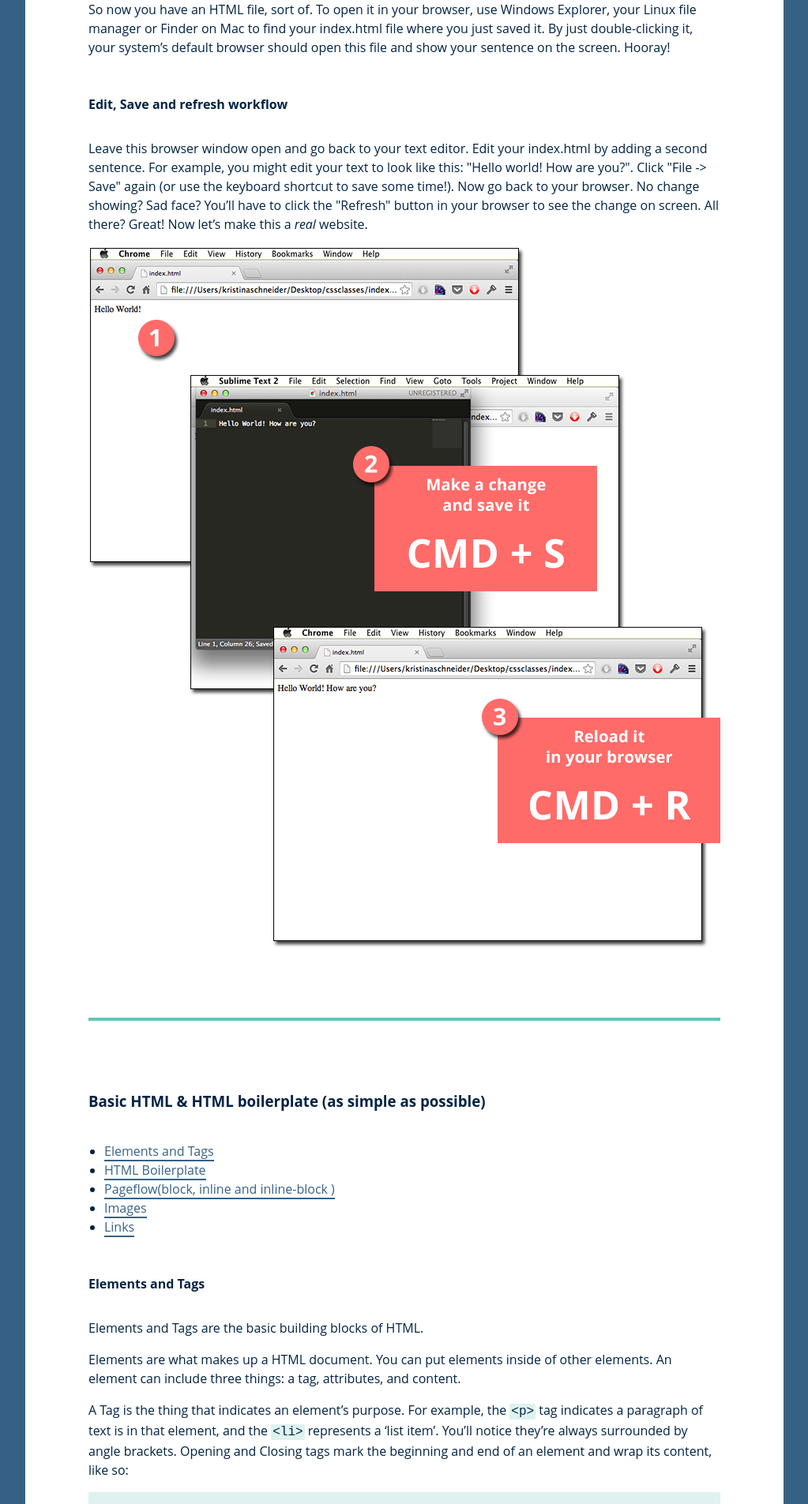
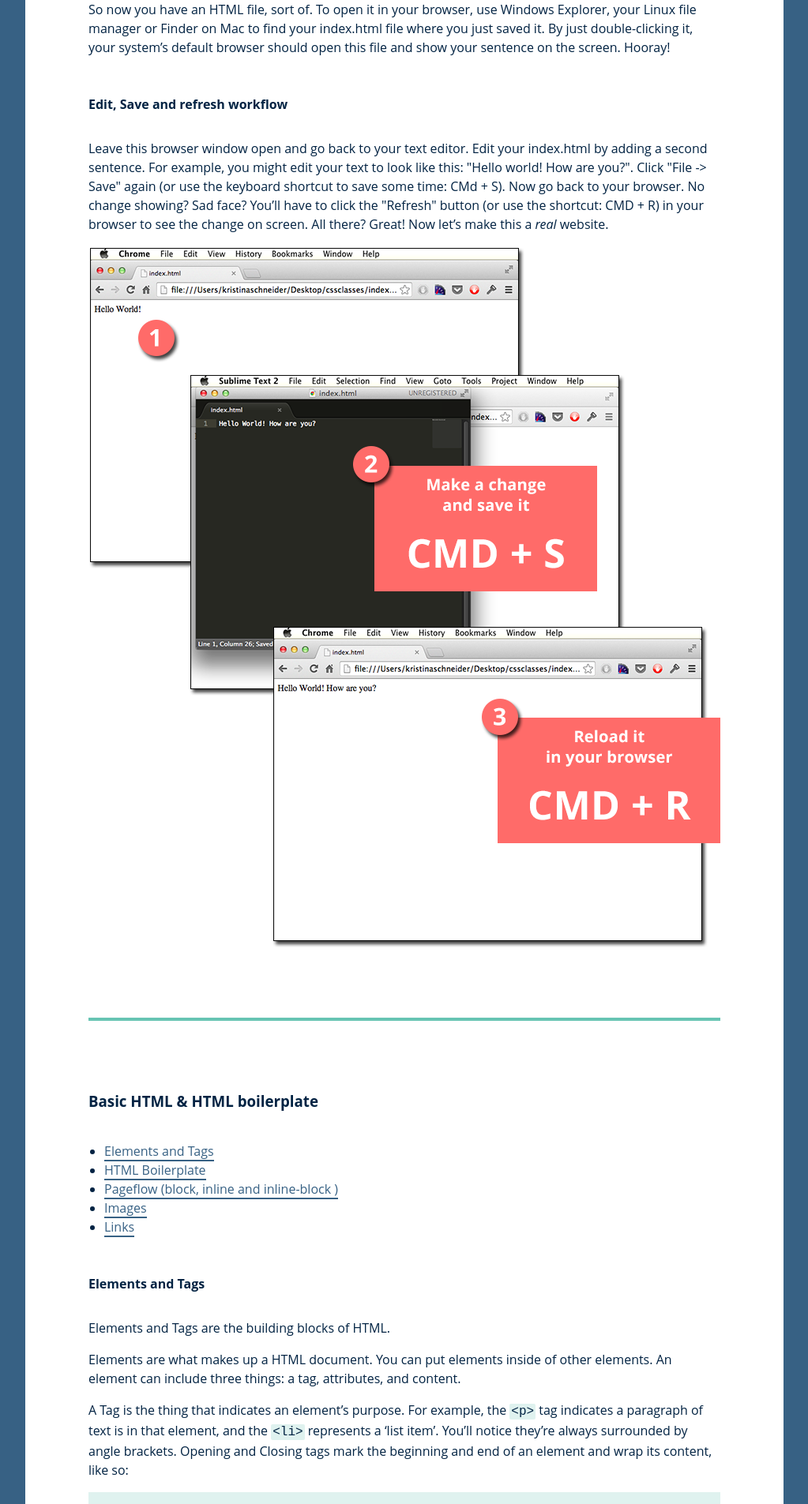
Before and after one commit to cssconf/CSSclasses--old, a Jekyll site: the page built from learning-materials.html, in a window 1280 px wide. Shown: the part 2120-4025 px from the top of the page at 79% size, without its empty margins (128-1151 px from the left). Built offline with Jekyll 4.4.1, drawn with Linux system fonts in a browser that asks for light colours; nearby versions of some CDN libraries.

Commit message:
typos, add shortcuts

```diff
--- a/learning-materials.html
+++ b/learning-materials.html
@@ -25,22 +25,22 @@
     <h4 id="open_index">How to open index.html in your browser</h4>
     <p>So now you have an HTML file, sort of. To open it in your browser, use Windows Explorer, your Linux file manager or Finder on Mac to find your index.html file where you just saved it. By just double-clicking it, your system’s default browser should open this file and show your sentence on the screen. Hooray!</p>
     <h4 id="edit_save_refresh">Edit, Save and refresh workflow</h4>
-    <p>Leave this browser window open and go back to your text editor. Edit your index.html by adding a second sentence. For example, you might edit your text to look like this: "Hello world! How are you?". Click "File -> Save" again (or use the keyboard shortcut to save some time!). Now go back to your browser. No change showing? Sad face? You’ll have to click the "Refresh" button in your browser to see the change on screen. All there? Great! Now let’s make this a <i>real</i> website.</p>
+    <p>Leave this browser window open and go back to your text editor. Edit your index.html by adding a second sentence. For example, you might edit your text to look like this: "Hello world! How are you?". Click "File -> Save" again (or use the keyboard shortcut to save some time: CMd + S). Now go back to your browser. No change showing? Sad face? You’ll have to click the "Refresh" button (or use the shortcut: CMD + R) in your browser to see the change on screen. All there? Great! Now let’s make this a <i>real</i> website.</p>
     <img src="../images/save-reload.png" alt="">
 </section>
 
 <section id="html_boilerplate">
-    <h3>Basic HTML & HTML boilerplate (as simple as possible)</h3>
+    <h3>Basic HTML &amp; HTML boilerplate</h3>
     <ul>
         <li><a href="#elementstags">Elements and Tags</a></li>
         <li><a href="#boilerplate">HTML Boilerplate</a></li>
-        <li><a href="#pageflow">Pageflow(block, inline and inline-block )</a></li>
+        <li><a href="#pageflow">Pageflow (block, inline and inline-block )</a></li>
         <li><a href="#images">Images</a></li>
         <li><a href="#links">Links</a></li>
     </ul>
 
     <h4 id="elementstags">Elements and Tags</h4>
-    <p>Elements and Tags are the basic building blocks of HTML.</p>
+    <p>Elements and Tags are the building blocks of HTML.</p>
 
     <p>Elements are what makes up a HTML document. You can put elements inside of other elements. An element can include three things: a tag, attributes, and content.</p>
 
@@ -254,7 +254,7 @@
 property: value;
 }
 {% endhighlight %}
-    <p>Refresh your browser and see how the colour of your title has changed. Wow, so red! Isn’t this nice?</p>
+    <p>Refresh your browser (CMD + R) and see how the color of your title has changed. Wow, so red! Isn’t this nice?</p>
 
     <h4 id="properties">Useful CSS properties</h4>
     <p>Now, let us insert a <code>div</code> and style it a little bit. So parts of your file should look like this:</p>
@@ -274,7 +274,7 @@
 <div>I’m a div</div>
 </body>
 {% endhighlight %}
-    <p>So now if you save and hit refresh, you should see a green block with some white text stating "I’m a div" on it. So here you see some properties, you already know <code>color</code>. There is also <code>background-color</code>, <code>width</code> and <code>height</code>.</p>
+    <p>So now if you save (CMD + S) and hit refresh (CMD + R), you should see a green block with some white text stating "I’m a div" on it. So here you see some properties, you already know <code>color</code>. There is also <code>background-color</code>, <code>width</code> and <code>height</code>.</p>
     <h4 id="font-family">Font-family</h4>
     <p>The <code>font-family</code> CSS property allows for a prioritized list of font family names and/or generic family names to be specified for the selected element. Unlike most other CSS properties, values are separated by a comma to indicate that they are alternatives. The browser will select the first font on the list that is installed on the computer, or that can be downloaded.</p>
     <p>You should always add at least one generic family in a font-family list, since there’s no guarantee that a specific font is installed on the computer or can be downloaded.</p>
@@ -316,7 +316,7 @@
 <div>I’m a div</div>
 </body>
 {% endhighlight %}
-<p>If you hit refresh again your font-family should have changed from the default serif to sans-serif. Now that wasn’t so hard, was it?</p>
+<p>If you hit refresh (CMD + R) again, your font-family should have changed from the default serif to sans-serif. Now that wasn’t so hard, was it?</p>
 
     <h4 id="font-size">Font-Size</h4>
     <p>The <code>font-size</code> property allows you to set a font size for the text in your Element. There are different ways to set font-sizes that can get a little tricky, so let us only use the most simple technique for now (you should <em>really</em> revisit this topic later). We will assign fixed pixel values to our elements:</p>
```
Also changed, not shown: other parts of learning-materials.html (+1 -1 lines).
